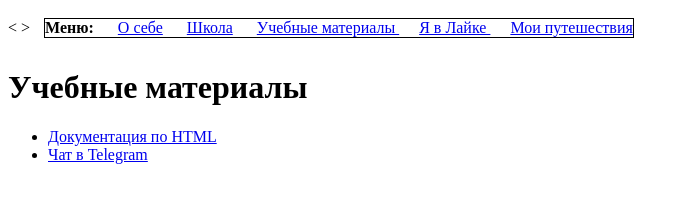
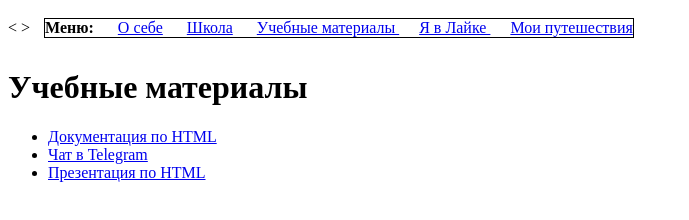
Before and after one commit to GogovSS/GogovSS.github.io, a plain HTML site: page learn.html in a window 1280 px wide. Shown: the whole page, without its empty margins (0-689 px from the left). Drawn offline with Linux system fonts and the light colour scheme.

Commit message:
The third Commit

```diff
--- a/learn.html
+++ b/learn.html
@@ -29,6 +29,8 @@
     <ul>
       <li><a href="http://htmlbook.ru/"> Документация по HTML </a></li>
       <li> <a href="https://web.telegram.org/z/#-800354735"> Чат в Telegram </a></li>
+      <li> <a href="преза_reveal.js/preza.html"> Презентация по HTML </a></li>
+
     </ul>
   </body>
 </html>
```
